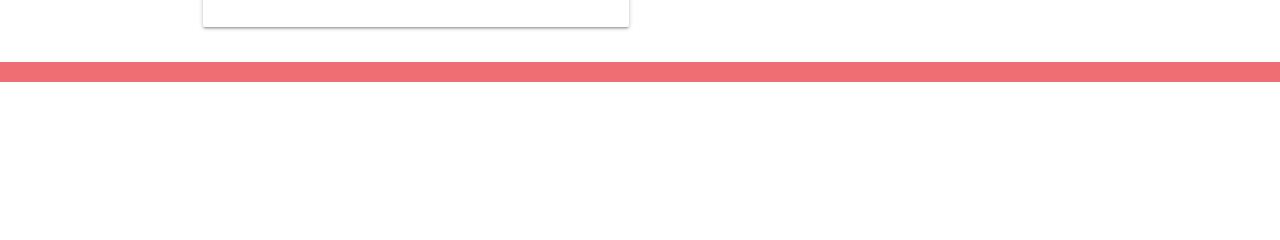
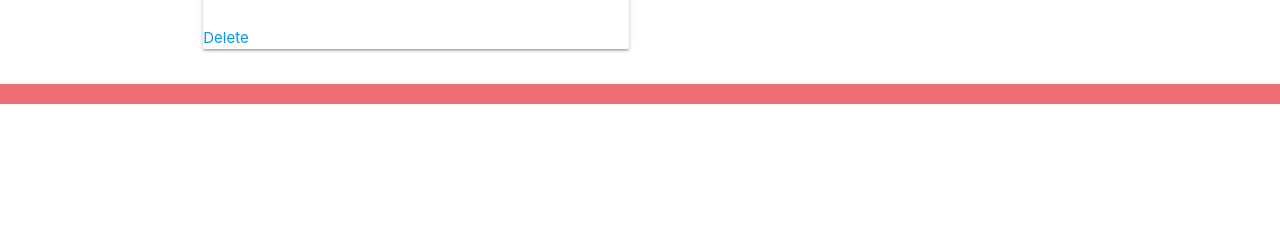
Before and after one commit to OlgaAzhel/my-neighborhood, a Django app: template main_app/templates/reports/detail.html in a window 1280 px wide. Shown: the part 327-567 px from the top of the page. Run offline with Django 4.2, Linux system fonts and the light colour scheme; the template is opened without the code that fills it, so the values that code supplies are empty.

Commit message:
recent update

```diff
--- a/main_app/templates/reports/detail.html
+++ b/main_app/templates/reports/detail.html
@@ -14,6 +14,7 @@
         <p>Agency: {{ report.get_agency_display }}</p>
 
       </div>
+      <a href="{% url 'reports_delete' report.id %}">Delete</a>
     </div>
   </div>
 </div>
```
